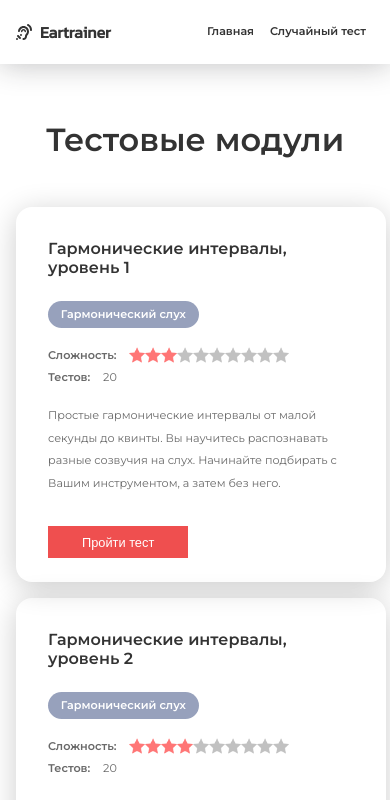
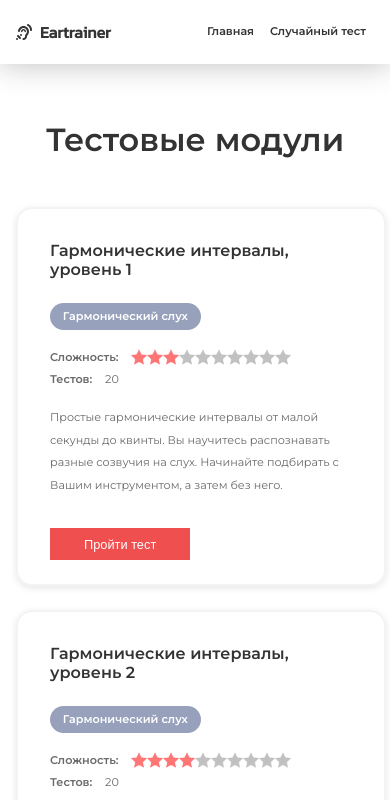
Before and after one commit to Purplejam/eartrainer, a React (Create React App) app: page / in a window 390 px wide. Shown: the top 800 px of the page. Built offline with nearby package versions, Linux system fonts and the light colour scheme.

Commit message:
mobile fixes

```diff
--- a/src/components/Home.tsx
+++ b/src/components/Home.tsx
@@ -19,8 +19,8 @@ const TestList = styled.div`
 	padding-top: 1.5rem;
 	display: grid;
 	grid-template-columns: repeat(auto-fit, minmax(370px, 1fr));
-	grid-column-gap: 1rem;
-	grid-row-gap: 1rem;
+	grid-column-gap: 1.5rem;
+	grid-row-gap: 1.5rem;
 	grid-auto-rows: 1fr;
 `
 
--- a/src/components/Test.tsx
+++ b/src/components/Test.tsx
@@ -23,10 +23,15 @@ const TestStyle = styled.div`
 	height: 100%;
 	position: relative;
 	padding: 2rem 2rem 4rem 2rem;
-	box-shadow: 0px 5px 30px rgba(0, 0, 0, 0.2);
+	border: 2px solid #f1f3f4;
+	box-shadow: 0px 2px 7px rgba(0, 0, 0, 0.1);
 	border-radius: 1rem;
 	overflow: hidden;
 	cursor: pointer;
+	transition: all 200ms ease-in;
+	&:hover {
+		box-shadow: 0px 2px 20px rgba(0, 0, 0, 0.1);
+	}
 	img {
 		height: 40vh;
 		width: 100%;
```
